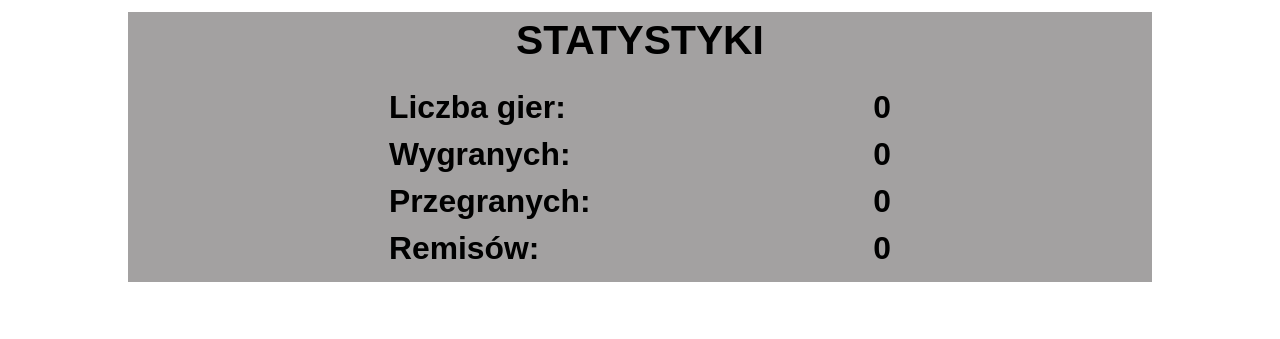
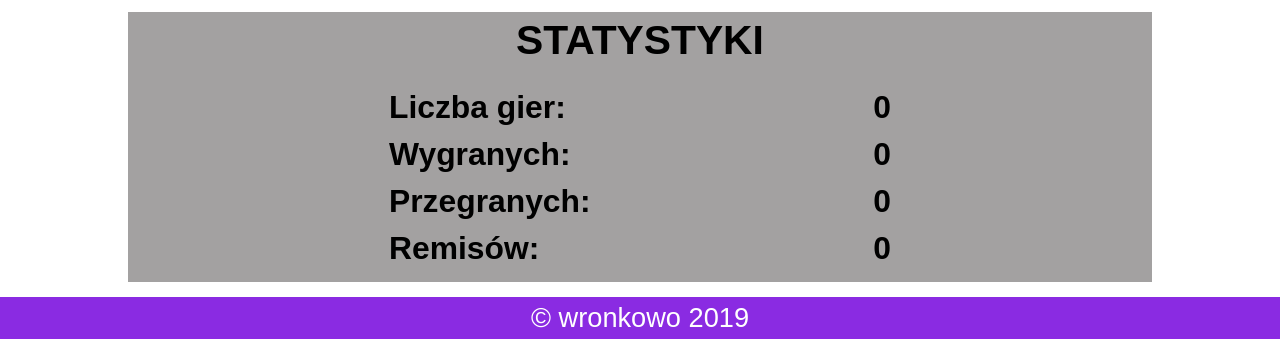
Before and after one commit to wronkowa/game-PRS, a plain HTML site: page index.html in a window 1280 px wide. Shown: the part 721-1060 px from the top of the page. Before the commit the page ends 1003 px from the top, so only its background shows below. Drawn offline with Linux system fonts and the light colour scheme.

Commit message:
add footer section

```diff
--- a/index.html
+++ b/index.html
@@ -47,6 +47,9 @@
 
       </section>
     </main>
+    <footer>
+      <p>&copy wronkowo 2019</p>
+    </footer>
   </div>
 </body>
 
--- a/style.css
+++ b/style.css
@@ -39,13 +39,14 @@ header button {
   height: 30px;
   line-height: 30px;
   cursor: pointer;
+  transition: .3s linear;
 }
 
 button i{
   margin-right: 5px;
 }
 
-button:hover{
+header button:hover{
   background-color: black;
   color: white;
 }
@@ -63,7 +64,9 @@ main h2{
   font-size: 5rem;
   padding:5px;
 }
-
+.chooseHand i{
+  transition: .3s linear;
+}
 .chooseHand i:hover{
   color: blueviolet;
   text-shadow: 0 0 30px black;
@@ -126,7 +129,17 @@ color: blueviolet;
   justify-content: space-between;
 }
 
+footer {
+  margin-top: 15px;
+  text-align: center;
+  background-color: blueviolet;
 
+}
+
+footer p{
+  color: white;
+  padding: 5px;
+}
 @media (min-width: 768px){
   html {
     font-size: 170%;
```
